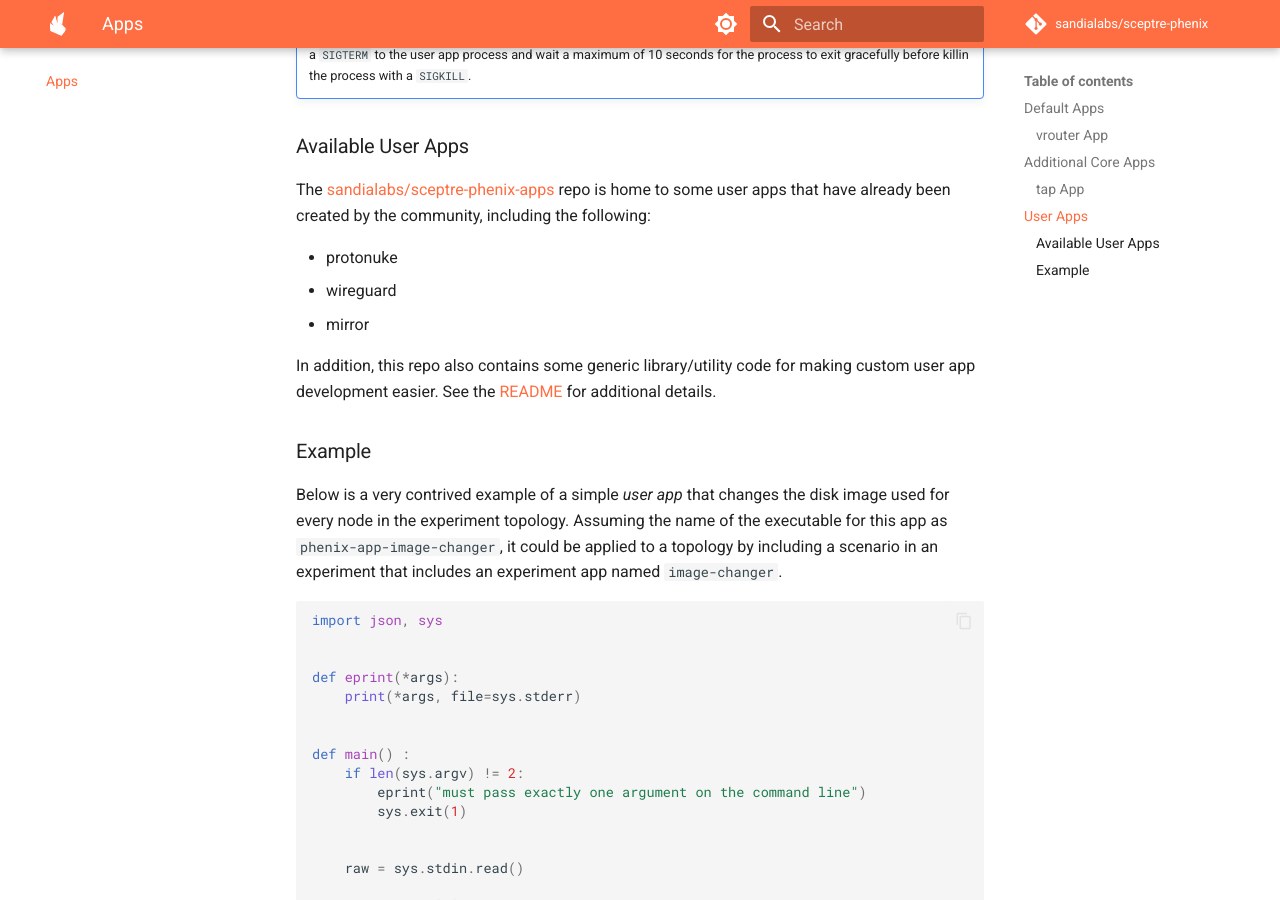
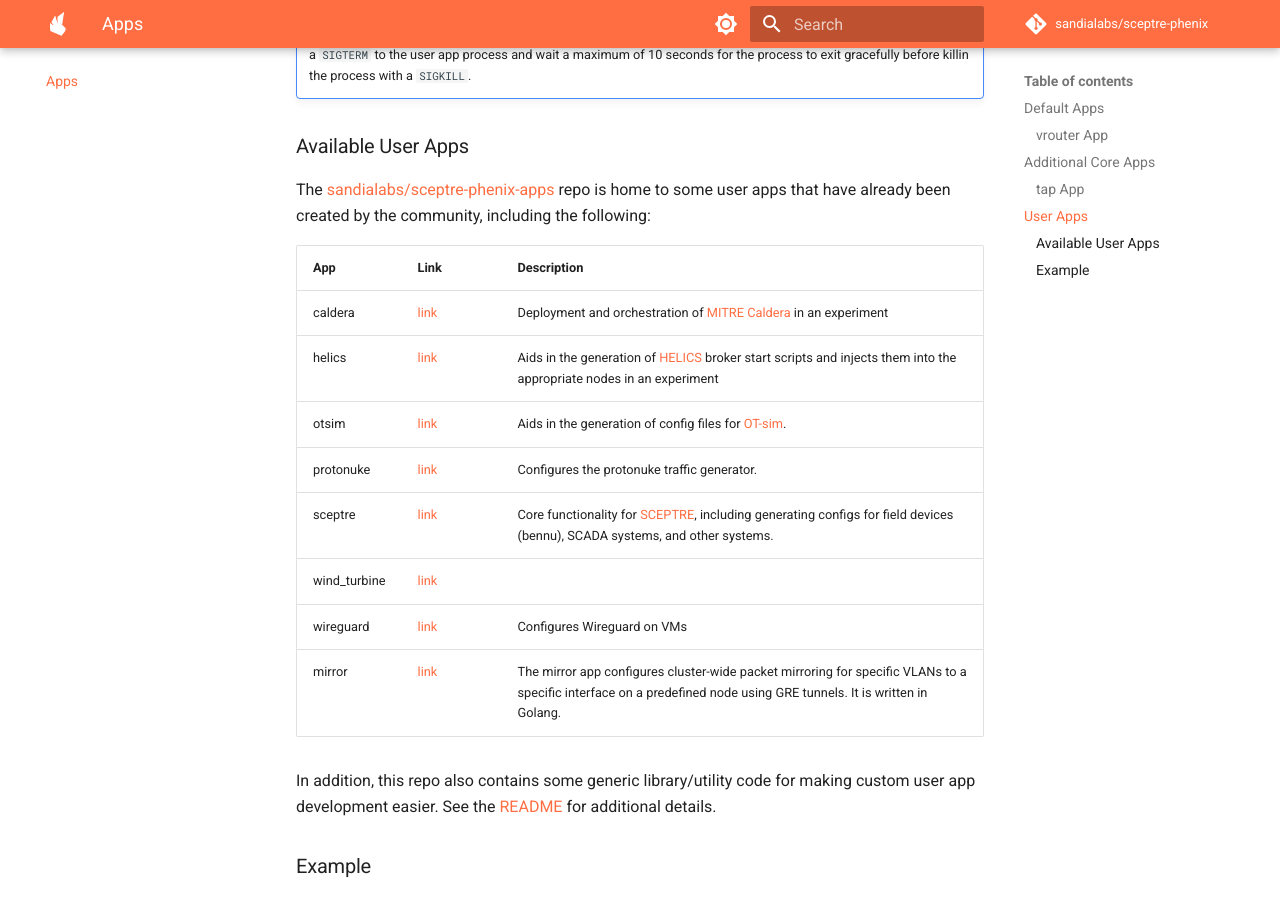
Before and after one commit to sandialabs/sceptre-phenix-docs, an MkDocs documentation site: the page built from docs/apps.md, in a window 1280 px wide and 900 px high, scrolled down 7938 px. Built offline with MkDocs 1.6.1 and Material for MkDocs 9.7.7, drawn with Linux system fonts in a browser that asks for light colours; comment, search, counter and statistics services are not loaded; the version menu is left out.

Commit message:
doc: add table with user apps from sceptre-phenix-apps

```diff
--- a/docs/apps.md
+++ b/docs/apps.md
@@ -378,9 +378,16 @@
 repo is home to some user apps that have already been created by the community,
 including the following:
 
-* protonuke
-* wireguard
-* mirror
+| App | Link | Description |
+| --- | ------ | ----------- |
+| caldera | [link](https://github.com/sandialabs/sceptre-phenix-apps/tree/main/src/python/phenix_apps/apps/caldera) | Deployment and orchestration of [MITRE Caldera](https://caldera.mitre.org/) in an experiment |
+| helics | [link](https://github.com/sandialabs/sceptre-phenix-apps/tree/main/src/python/phenix_apps/apps/helics) | Aids in the generation of [HELICS](https://helics.org/) broker start scripts and injects them into the appropriate nodes in an experiment |
+| otsim | [link](https://github.com/sandialabs/sceptre-phenix-apps/tree/main/src/python/phenix_apps/apps/otsim) | Aids in the generation of config files for [OT-sim](https://ot-sim.patsec.dev/). |
+| protonuke | [link](https://github.com/sandialabs/sceptre-phenix-apps/tree/main?tab=readme-ov-file#protonuke) | Configures the protonuke traffic generator. |
+| sceptre | [link](https://github.com/sandialabs/sceptre-phenix-apps/tree/main/src/python/phenix_apps/apps/sceptre) | Core functionality for [SCEPTRE](https://sandialabs.github.io/sceptre-docs/), including generating configs for field devices (bennu), SCADA systems, and other systems. |
+| wind_turbine | [link](https://github.com/sandialabs/sceptre-phenix-apps/tree/main/src/python/phenix_apps/apps/wind_turbine) | |
+| wireguard | [link](https://github.com/sandialabs/sceptre-phenix-apps/tree/main/src/python/phenix_apps/apps/wireguard) | Configures Wireguard on VMs |
+| mirror | [link](https://github.com/sandialabs/sceptre-phenix-apps/tree/main?tab=readme-ov-file#mirror) | The mirror app configures cluster-wide packet mirroring for specific VLANs to a specific interface on a predefined node using GRE tunnels. It is written in Golang. |
 
 In addition, this repo also contains some generic library/utility code for
 making custom user app development easier. See the
```
